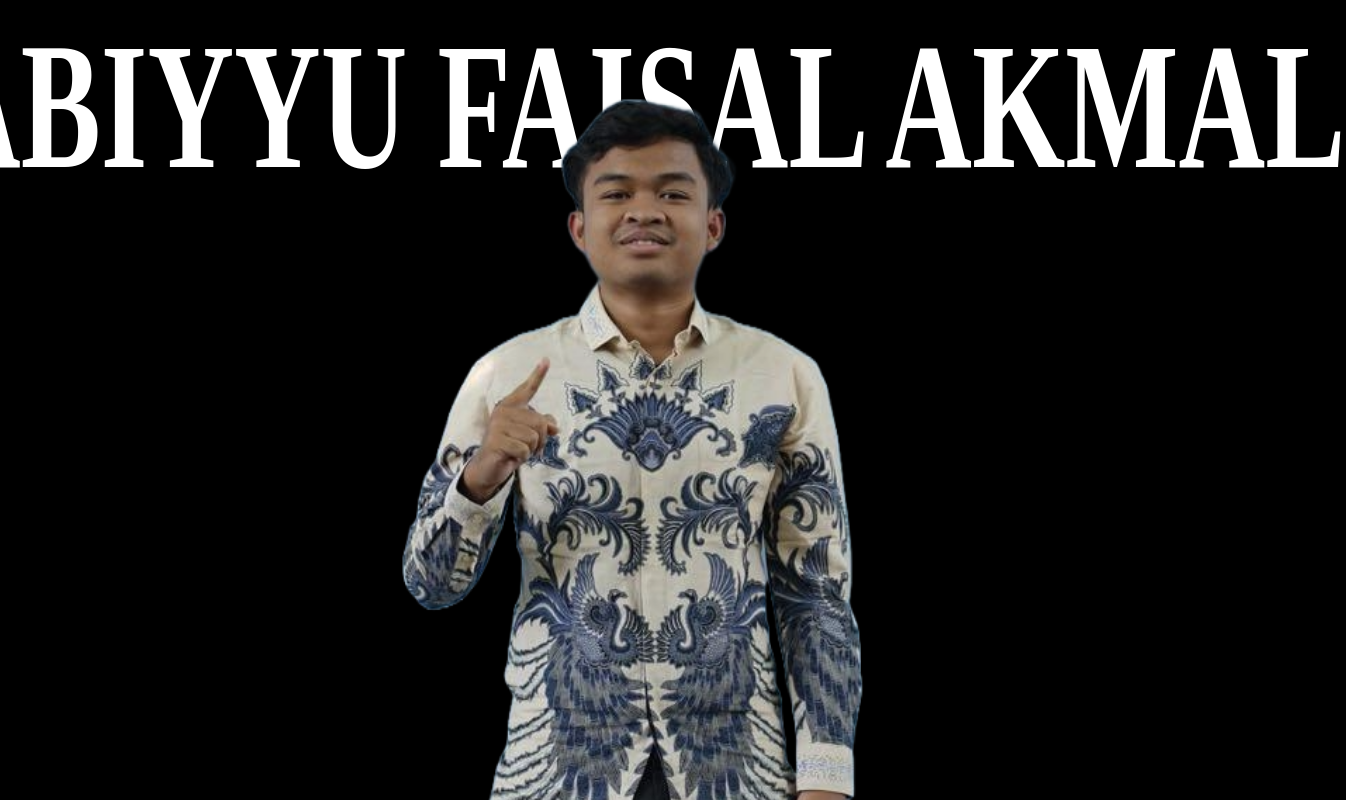
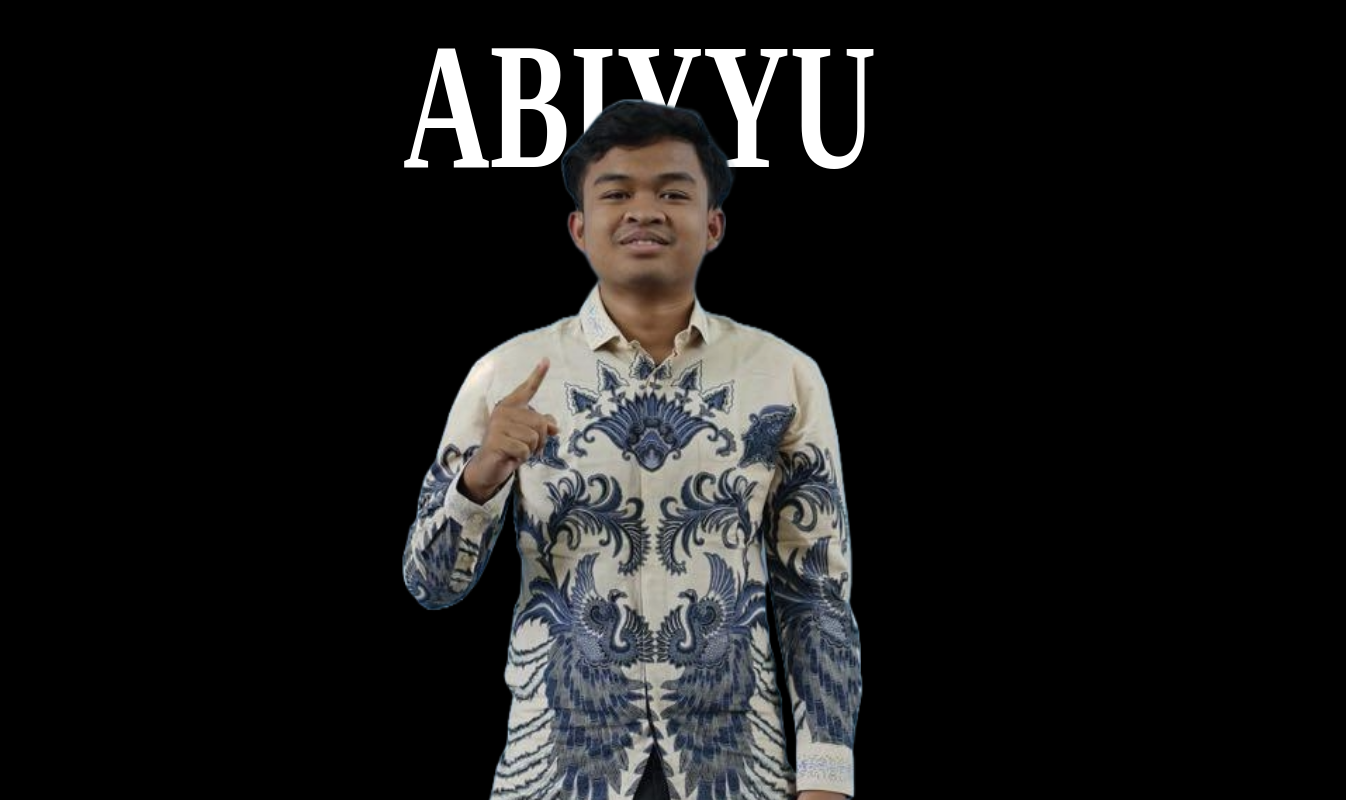
Before and after one commit to faisalganteng1265/Personal-Website, a Next.js app: page / in a window 1280 px wide. Shown: the top 800 px of the page, 1346 px wide, since content can reach past the window. Built offline with nearby package versions, Linux system fonts and the light colour scheme.

Commit message:
Shorten name displayed in header

```diff
--- a/src/app/page.tsx
+++ b/src/app/page.tsx
@@ -13,7 +13,9 @@ export default function Home() {
             whiteSpace: 'nowrap'
           }}
         >
-          ABIYYU FAISAL AKMAL
+          ABIYYU
+
+
         </h1>
         <Image
           src="/faisal.png"
```
